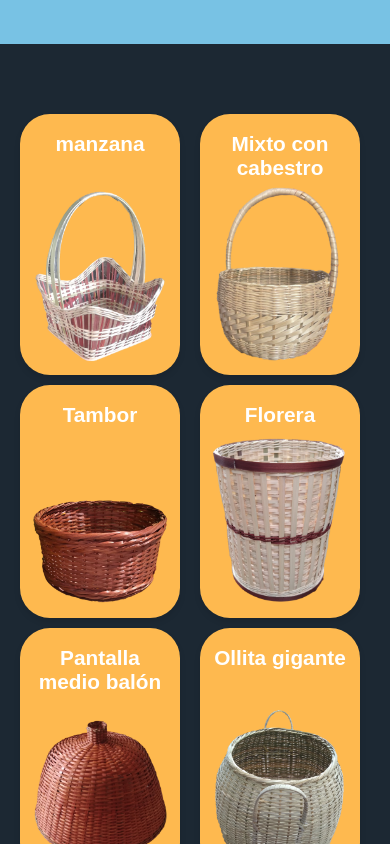
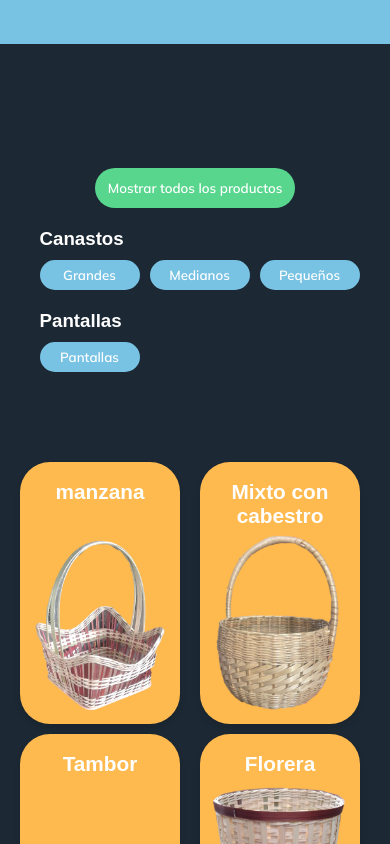
Before and after one commit to martincorredor/my-crafts, a React (Create React App) app: page / in a window 390 px wide. Shown: the part 800-1644 px from the top of the page. Built offline with nearby package versions, Linux system fonts and the light colour scheme; a web font is replaced by a local one.

Commit message:
Update/ Add filters and fix some styles

```diff
--- a/src/components/ProductCard.jsx
+++ b/src/components/ProductCard.jsx
@@ -29,7 +29,7 @@ const ProductCard = ({ product, image, onClose }) => {
         </div>
         <div className="modal-whatsApp-content">
           <span>Pídelo a través de nuestro whatsApp</span>
-          <CustomIcon icon={'whatsApp'} color={COLORS.green} />
+          <CustomIcon icon={'whatsApp'} color={COLORS.black} />
         </div>
       </Box>
     </Modal>
--- a/src/components/ProductGallery.jsx
+++ b/src/components/ProductGallery.jsx
@@ -1,9 +1,11 @@
-import React, { useState } from 'react';
+import React, { useState, useEffect } from 'react';
 import GalleryCard from './GalleryCard';
 import ProductCard from './ProductCard';
+import { TYPES, SIZES } from '../constants';
 
 const ProductGallery = ({ products, images }) => {
   const [selectedProduct, setSelectedProduct] = useState(null);
+  const [filter, setFilter] = useState(null);
 
   const handleCardClick = (product) => {
     setSelectedProduct(product);
@@ -13,9 +15,70 @@ const ProductGallery = ({ products, images }) => {
     setSelectedProduct(null);
   };
 
+  const handleFilterClick = (type, size) => {
+    setFilter({ type, size });
+  };
+
+  const showAllProducts = () => {
+    setFilter(null);
+  };
+  useEffect(() => {
+    showAllProducts();
+  }, []);
+
+  const filteredProducts = filter
+    ? products.filter((product) =>
+        filter.size
+          ? product.type === filter.type && product.size === filter.size
+          : product.type === filter.type
+      )
+    : products;
+
   return (
+    <div>
+      <div className="filter-section">
+        <button className="show-all-button" onClick={showAllProducts}>
+          Mostrar todos los productos
+        </button>
+        <div className="filter-section-boxes-container">
+          <div className="filter-box-canastos">
+            <h3 className="filter-box-title">Canastos</h3>
+            <div className='filter-box-canastos-buttons'>
+              <button
+                onClick={() => handleFilterClick(TYPES.CANASTO, SIZES.LARGE)}
+                className="filter-button"
+              >
+                Grandes
+              </button>
+              <button
+                onClick={() => handleFilterClick(TYPES.CANASTO, SIZES.MEDIUM)}
+                className="filter-button"
+              >
+                Medianos
+              </button>
+              <button
+                onClick={() => handleFilterClick(TYPES.CANASTO, SIZES.SMALL)}
+                className="filter-button"
+              >
+                Pequeños
+              </button>
+            </div>
+          </div>
+
+          <div className="filter-box-pantallas">
+            <h3 className="filter-box-title">Pantallas</h3>
+            <button
+              onClick={() => handleFilterClick(TYPES.PANTALLA, null)}
+              className="filter-button"
+            >
+              Pantallas
+            </button>
+          </div>
+        </div>
+      </div>
+
       <div className="product-gallery">
-      {products.map((product) => (
+        {filteredProducts.map((product) => (
           <GalleryCard
             key={product.id}
             product={product}
@@ -23,6 +86,8 @@ const ProductGallery = ({ products, images }) => {
             onClick={() => handleCardClick(product)}
           />
         ))}
+      </div>
+
       {selectedProduct && (
         <ProductCard
           product={selectedProduct}
--- a/src/constants.js
+++ b/src/constants.js
@@ -12,3 +12,14 @@ export const COLORS = {
   white: '#fff',
   black: '#000',
 };
+
+export const TYPES = {
+  CANASTO: 'canasto',
+  PANTALLA: 'pantalla',
+}
+
+export const SIZES = {
+  SMALL: 'small',
+  MEDIUM: 'medium',
+  LARGE: 'large',
+}
--- a/src/index.css
+++ b/src/index.css
@@ -187,9 +187,83 @@ body {
   font-size: 1.3rem;
   font-weight: 800;
   text-align: center;
-
 }
 
+/* ------------------------------ Filter ------------------------------------ */
+
+.filter-section {
+  display: flex;
+  flex-direction: column;
+  width: 90%;
+  margin: 20px auto;
+  margin-top: 10vh;
+  padding: 20px;
+}
+
+.show-all-button {
+  margin: 20px auto;
+  width: 200px;
+  height: 40px;
+  background-color: var(--color-green);
+  border: none;
+  border-radius: 20px;
+  cursor: pointer;
+  color: var(--color-white);
+  font-weight: 600;
+  font-family: var(--mulish-font);
+  transition: all 0.3s ease;
+}
+
+.show-all-button:hover {
+  transform: scale(1.07);
+}
+
+.filter-section-boxes-container {
+  display: flex;
+  flex-direction: row;
+  width: 90%;
+  justify-content: space-around;
+  align-items: start;
+}
+
+.filter-box-canastos {
+  display: flex;
+  flex-direction: column;
+  align-items: start;
+  gap: 10px;
+}
+
+.filter-box-canastos-buttons {
+  display: flex;
+  gap: 10px;
+}
+
+.filter-box-pantallas {
+  display: flex;
+  flex-direction: column;
+  align-items: start;
+  gap: 10px;
+}
+
+.filter-box-title {
+}
+
+.filter-button {
+  width: 100px;
+  height: 30px;
+  background-color: var(--color-light-blue);
+  border: none;
+  border-radius: 20px;
+  cursor: pointer;
+  color: var(--color-white);
+  font-weight: 600;
+  font-family: var(--mulish-font);
+  transition: all 0.3s ease;
+}
+
+.filter-button:hover {
+  transform: scale(1.1);
+}
 
 /* ------------------------------ Modal ------------------------------------ */
 
@@ -202,12 +276,13 @@ body {
   max-width: 400px;
   height: 80vh;
   max-height: 800px;
-  background-color: var(--color-orange);
+  background-color: var(--color-light-blue);
   padding: 20px;
   border-radius: 40px;
   box-shadow: 0 4px 8px rgba(0, 0, 0, 0.2);
   outline: none;
   text-align: center;
+  color: var(--color-white);
   display: flex;
   flex-direction: column;
   align-items: center;
@@ -230,8 +305,8 @@ body {
 .modal-product-name {
   font-size: 2.1rem !important;
   font-weight: 800 !important;
-  color: var(--color-white);
   font-family: var(--sour-gummy-font) !important;
+  color: var(--color-orange);
 }
 
 .modal-product-measures {
@@ -247,8 +322,6 @@ body {
   justify-content: space-between;
   width: 90%;
 }
-
-
 
 /* -------------------------- Responsive Design ------------------------------------*/
 @media (max-width: 768px) {
@@ -308,4 +381,15 @@ body {
   .modal-product-name {
     font-size: 1.7rem !important;
   }
+
+  .filter-section {
+    max-width: 100%;
+  }
+  .filter-section-boxes-container {
+    display: flex;
+    flex-direction: column;
+    max-width: 90%;
+    justify-content: space-around;
+    gap: 20px;
+  }
 }
--- a/src/products.js
+++ b/src/products.js
@@ -1,3 +1,5 @@
+import { SIZES, TYPES } from './constants';
+
 export const products = [
   {
     id: 'c1',
@@ -6,6 +8,8 @@ export const products = [
     prix: 10000,
     userPrix: 18000,
     imageUrl: '',
+    type: TYPES.CANASTO,
+    size: SIZES.SMALL,
   },
   {
     id: 'c2',
@@ -14,6 +18,8 @@ export const products = [
     prix: 12000,
     userPrix: 20000,
     imageUrl: '',
+    type: TYPES.CANASTO,
+    size: SIZES.MEDIUM,
   },
   {
     id: 'c3',
@@ -22,6 +28,8 @@ export const products = [
     prix: 10000,
     userPrix: 18000,
     imageUrl: '',
+    type: TYPES.CANASTO,
+    size: SIZES.SMALL,
   },
   {
     id: 'c4',
@@ -30,6 +38,8 @@ export const products = [
     prix: 12000,
     userPrix: 20000,
     imageUrl: '',
+    type: TYPES.CANASTO,
+    size: SIZES.SMALL,
   },
   {
     id: 'c5',
@@ -38,6 +48,8 @@ export const products = [
     prix: 18000,
     userPrix: 30000,
     imageUrl: '',
+    type: TYPES.PANTALLA,
+    size: SIZES.SMALL,
   },
   {
     id: 'c6',
@@ -46,5 +58,7 @@ export const products = [
     prix: 15000,
     userPrix: 30000,
     imageUrl: '',
+    type: TYPES.CANASTO,
+    size: SIZES.LARGE,
   },
 ];
```
Lines whose indentation alone changed are shown as unchanged.
